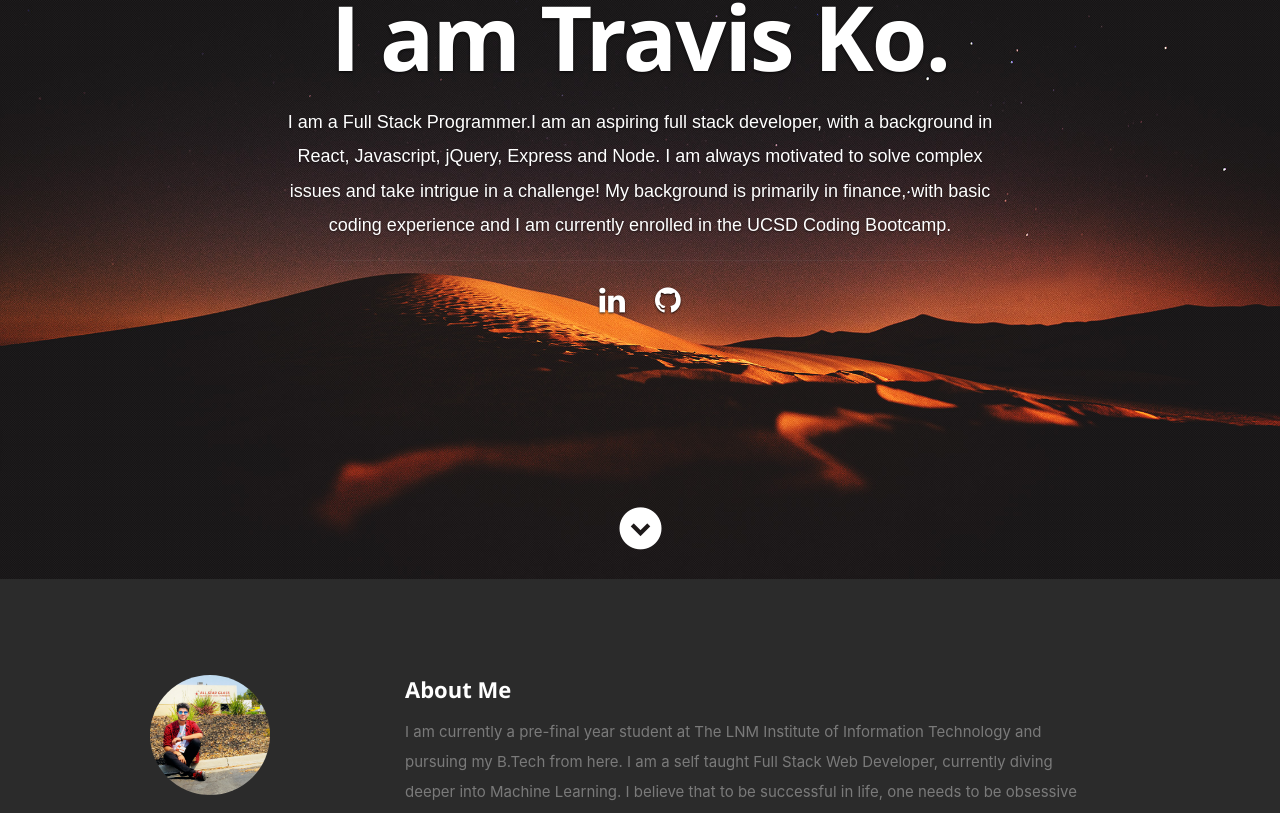
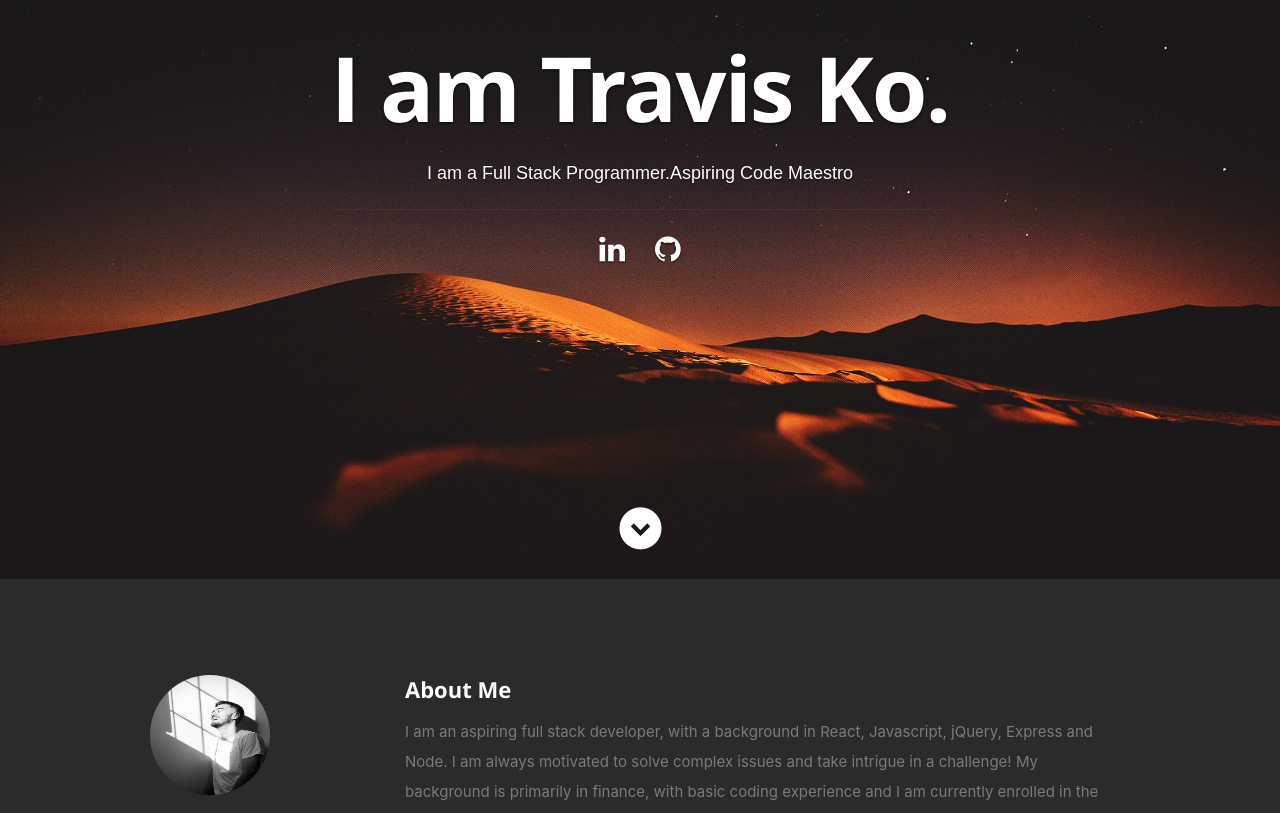
Before and after one commit to TechKoSpeaks/react-portfolio, a React (Create React App) app: page / in a window 1280 px wide. Shown: the part 221-1034 px from the top of the page. Built offline with nearby package versions, Linux system fonts and the light colour scheme.

Commit message:
Adding contact info

```diff
--- a/src/components/About.js
+++ b/src/components/About.js
@@ -8,7 +8,7 @@ export default class About extends Component {
 
             <div className="three columns">
 
-               <img className="profile-pic"  src="images/profilepic.jpg" alt="" />
+               <img className="profile-pic"  src="images/profile-pic.jpg" alt="" />
 
             </div>
 
--- a/src/components/ContactUs.js
+++ b/src/components/ContactUs.js
@@ -7,16 +7,19 @@ export default class ContactUs extends Component {
         <div className="row section-head">
           <div className="ten columns">
             <p className="lead">
-              Feel free to contact me for any work or suggestions below
+              Please do not hesitate to contact me for any work, questions or suggestions below!
               </p>
           </div>
         </div>
         <div className="row">
           <aside className="eigth columns footer-widgets">
             <div className="widget">
-                <h4>Linked in :
-                  {resumeData.linkedinId}
-                </h4>
+            <h4> LinkedIn : <a href="https://www.linkedin.com/in/travisko/" target="_blank">LinkedIn Profile</a></h4>
+              <h4> Email : <a
+                href="https://mail.google.com/mail/u/0/#inbox?compose=new">tkospeaks@gmail.com</a></h4>
+              <h4>Github : <a
+                href="https://github.com/TechKoSpeaks" target="_blank">TechKoSpeaks</a></h4>
+              <h4> Phone: (206) 694-3202</h4>
             </div>
           </aside>
         </div>
--- a/src/resumeData.js
+++ b/src/resumeData.js
@@ -2,8 +2,8 @@ let resumeData = {
     "imagebaseurl":"https://rbhatia46.github.io/",
     "name": "Travis Ko",
     "role": "Full Stack Programmer",
-    "linkedinId":"Your LinkedIn Id",
-    "roleDescription": "I am an aspiring full stack developer, with a background in React, Javascript, jQuery, Express and Node. I am always motivated to solve complex issues and take intrigue in a challenge! My background is primarily in finance, with basic coding experience and I am currently enrolled in the UCSD Coding Bootcamp.",
+    "linkedinId":"travisko",
+    "roleDescription": "Aspiring Code Maestro",
     "socialLinks":[
         {
           "name":"linkedin",
@@ -16,7 +16,7 @@ let resumeData = {
           "className":"fa fa-github"
         }
       ],
-    "aboutme":"I am currently a pre-final year student at The LNM Institute of Information Technology and pursuing my B.Tech from here. I am a self taught Full Stack Web Developer, currently diving deeper into Machine Learning. I believe that to be successful in life, one needs to be obsessive with their dreams and keep working towards them.",
+    "aboutme":"I am an aspiring full stack developer, with a background in React, Javascript, jQuery, Express and Node. I am always motivated to solve complex issues and take intrigue in a challenge! My background is primarily in finance, with basic coding experience and I am currently enrolled in the UCSD Coding Bootcamp.",
     "email":"tkospeaks@gmail.com",
     "website":"https://techkospeaks.github.io/polished-portfolio",
     "education":[
```
Also changed, not shown: public/images/profile-pic.jpg (added), public/images/profilepic.jpg (deleted). Lines whose indentation alone changed are shown as unchanged.
